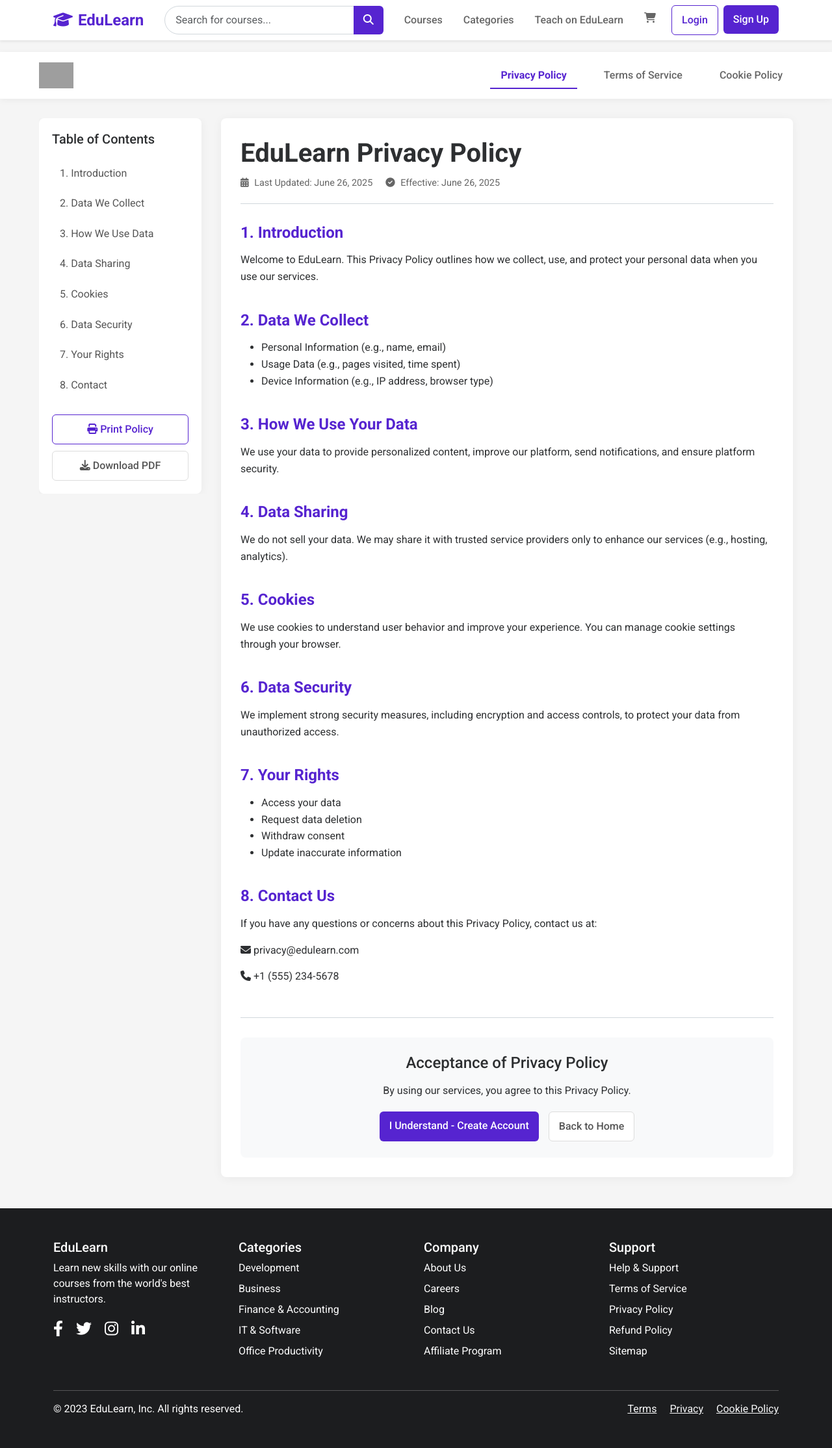
After one commit to SHAHSULTANS/Edulearn, a Django app: page /user/privacy/ in a window 1280 px wide. The commit adds this page. Shown: the whole page at 65% size. Run offline with Django 5.2, Linux system fonts and the light colour scheme; grey boxes are pictures that could not be loaded.

Commit message:
add privacy_policy views,urls and templates for     -during registrations

```diff
--- /dev/null
+++ b/users/templates/legal/privacy_policy.html
@@ -0,0 +1,560 @@
+{% extends 'base.html' %} {% load static %} {% block title %}
+<title>EduLearn - Privacy Policy</title>
+{% endblock %} {% block content %}
+<div class="legal-page">
+  <!-- Header with Navigation -->
+  <div class="legal-header">
+    <div class="container">
+      <a href="{% url 'home' %}" class="logo">
+        <img src="{% static 'edulear1n.svg' %}" alt="EduLearn Logo" />
+      </a>
+      <div class="legal-nav">
+        <a href="{% url 'privacy_policy' %}" class="nav-link active"
+          >Privacy Policy</a
+        >
+        <a href="{% url 'terms_of_service' %}" class="nav-link"
+          >Terms of Service</a
+        >
+        <a href="#" class="nav-link">Cookie Policy</a>
+      </div>
+    </div>
+  </div>
+
+  <!-- Main Content -->
+  <div class="legal-container">
+    <div class="legal-sidebar">
+      <div class="sidebar-content">
+        <h5>Table of Contents</h5>
+        <ul class="toc-list">
+          <li><a href="#introduction" class="toc-link">1. Introduction</a></li>
+          <li>
+            <a href="#data_collected" class="toc-link">2. Data We Collect</a>
+          </li>
+          <li><a href="#data_usage" class="toc-link">3. How We Use Data</a></li>
+          <li><a href="#data_sharing" class="toc-link">4. Data Sharing</a></li>
+          <li><a href="#cookies" class="toc-link">5. Cookies</a></li>
+          <li><a href="#security" class="toc-link">6. Data Security</a></li>
+          <li><a href="#rights" class="toc-link">7. Your Rights</a></li>
+          <li><a href="#contact" class="toc-link">8. Contact</a></li>
+        </ul>
+
+        <div class="sidebar-actions">
+          <button class="btn btn-outline-primary print-btn">
+            <i class="fas fa-print"></i> Print Policy
+          </button>
+          <button class="btn btn-outline-secondary download-btn">
+            <i class="fas fa-download"></i> Download PDF
+          </button>
+        </div>
+      </div>
+    </div>
+
+    <div class="legal-content">
+      <div class="content-header">
+        <h1>EduLearn Privacy Policy</h1>
+        <div class="meta-info">
+          <span class="last-updated">
+            <i class="fas fa-calendar-alt"></i> Last Updated: {% now "F j, Y" %}
+          </span>
+          <span class="effective-date">
+            <i class="fas fa-check-circle"></i> Effective: {% now "F j, Y" %}
+          </span>
+        </div>
+      </div>
+
+      <div class="content-body">
+        <section id="introduction" class="legal-section">
+          <h2>1. Introduction</h2>
+          <p>
+            Welcome to EduLearn. This Privacy Policy outlines how we collect,
+            use, and protect your personal data when you use our services.
+          </p>
+        </section>
+
+        <section id="data_collected" class="legal-section">
+          <h2>2. Data We Collect</h2>
+          <ul>
+            <li>Personal Information (e.g., name, email)</li>
+            <li>Usage Data (e.g., pages visited, time spent)</li>
+            <li>Device Information (e.g., IP address, browser type)</li>
+          </ul>
+        </section>
+
+        <section id="data_usage" class="legal-section">
+          <h2>3. How We Use Your Data</h2>
+          <p>
+            We use your data to provide personalized content, improve our
+            platform, send notifications, and ensure platform security.
+          </p>
+        </section>
+
+        <section id="data_sharing" class="legal-section">
+          <h2>4. Data Sharing</h2>
+          <p>
+            We do not sell your data. We may share it with trusted service
+            providers only to enhance our services (e.g., hosting, analytics).
+          </p>
+        </section>
+
+        <section id="cookies" class="legal-section">
+          <h2>5. Cookies</h2>
+          <p>
+            We use cookies to understand user behavior and improve your
+            experience. You can manage cookie settings through your browser.
+          </p>
+        </section>
+
+        <section id="security" class="legal-section">
+          <h2>6. Data Security</h2>
+          <p>
+            We implement strong security measures, including encryption and
+            access controls, to protect your data from unauthorized access.
+          </p>
+        </section>
+
+        <section id="rights" class="legal-section">
+          <h2>7. Your Rights</h2>
+          <ul>
+            <li>Access your data</li>
+            <li>Request data deletion</li>
+            <li>Withdraw consent</li>
+            <li>Update inaccurate information</li>
+          </ul>
+        </section>
+
+        <section id="contact" class="legal-section">
+          <h2>8. Contact Us</h2>
+          <p>
+            If you have any questions or concerns about this Privacy Policy,
+            contact us at:
+          </p>
+          <p><i class="fas fa-envelope"></i> privacy@edulearn.com</p>
+          <p><i class="fas fa-phone"></i> +1 (555) 234-5678</p>
+        </section>
+
+        <div class="acceptance-section">
+          <div class="acceptance-box">
+            <h4>Acceptance of Privacy Policy</h4>
+            <p>By using our services, you agree to this Privacy Policy.</p>
+            <div class="acceptance-actions">
+              <a href="{% url 'register' %}" class="btn btn-primary"
+                >I Understand - Create Account</a
+              >
+              <a href="{% url 'home' %}" class="btn btn-outline-secondary"
+                >Back to Home</a
+              >
+            </div>
+          </div>
+        </div>
+      </div>
+    </div>
+  </div>
+</div>
+{% endblock %} {% block extra_css %}
+<style>
+  :root {
+    --primary-color: #5624d0;
+    --secondary-color: #f5f5f5;
+    --accent-color: #a435f0;
+    --text-color: #2d2f31;
+    --light-gray: #f8f9fa;
+    --border-color: #e1e1e1;
+  }
+
+  .legal-page {
+    font-family: "Roboto", sans-serif;
+    color: var(--text-color);
+    line-height: 1.6;
+  }
+
+  .legal-header {
+    background: white;
+    box-shadow: 0 2px 10px rgba(0, 0, 0, 0.05);
+    padding: 15px 0;
+    position: sticky;
+    top: 0;
+    z-index: 100;
+  }
+
+  .legal-header .container {
+    display: flex;
+    justify-content: space-between;
+    align-items: center;
+    max-width: 1200px;
+    margin: 0 auto;
+    padding: 0 20px;
+  }
+
+  .logo img {
+    height: 40px;
+  }
+
+  .legal-nav {
+    display: flex;
+    gap: 25px;
+  }
+
+  .nav-link {
+    color: #666;
+    text-decoration: none;
+    font-weight: 500;
+    padding: 5px 0;
+    position: relative;
+  }
+
+  .nav-link.active {
+    color: var(--primary-color);
+    font-weight: 600;
+  }
+
+  .nav-link.active:after {
+    content: "";
+    position: absolute;
+    bottom: 0;
+    left: 0;
+    width: 100%;
+    height: 2px;
+    background: var(--primary-color);
+  }
+
+  .legal-container {
+    display: flex;
+    max-width: 1200px;
+    margin: 30px auto;
+    padding: 0 20px;
+  }
+
+  .legal-sidebar {
+    width: 280px;
+    padding-right: 30px;
+    position: sticky;
+    top: 80px;
+    align-self: flex-start;
+    max-height: calc(100vh - 100px);
+    overflow-y: auto;
+  }
+
+  .sidebar-content {
+    background: white;
+    border-radius: 8px;
+    padding: 20px;
+    box-shadow: 0 2px 15px rgba(0, 0, 0, 0.05);
+  }
+
+  .toc-list {
+    list-style: none;
+    padding: 0;
+    margin: 20px 0;
+  }
+
+  .toc-link {
+    display: block;
+    padding: 8px 12px;
+    color: #555;
+    text-decoration: none;
+    border-radius: 4px;
+    margin-bottom: 5px;
+    transition: all 0.2s;
+  }
+
+  .toc-link:hover,
+  .toc-link:focus {
+    background: var(--light-gray);
+    color: var(--primary-color);
+  }
+
+  .sidebar-actions {
+    display: flex;
+    flex-direction: column;
+    gap: 10px;
+    margin-top: 25px;
+  }
+
+  .btn {
+    padding: 10px 15px;
+    border-radius: 6px;
+    font-weight: 500;
+    cursor: pointer;
+    transition: all 0.2s;
+    text-align: center;
+  }
+
+  .btn-outline-primary {
+    border: 1px solid var(--primary-color);
+    color: var(--primary-color);
+    background: white;
+  }
+
+  .btn-outline-primary:hover {
+    background: var(--primary-color);
+    color: white;
+  }
+
+  .btn-outline-secondary {
+    border: 1px solid #ddd;
+    color: #555;
+    background: white;
+  }
+
+  .btn-outline-secondary:hover {
+    background: #f5f5f5;
+  }
+
+  .legal-content {
+    flex: 1;
+    background: white;
+    border-radius: 8px;
+    padding: 30px;
+    box-shadow: 0 2px 15px rgba(0, 0, 0, 0.05);
+  }
+
+  .content-header {
+    border-bottom: 1px solid var(--border-color);
+    padding-bottom: 20px;
+    margin-bottom: 30px;
+  }
+
+  .content-header h1 {
+    font-weight: 700;
+    color: var(--text-color);
+    margin-bottom: 10px;
+  }
+
+  .meta-info {
+    display: flex;
+    gap: 20px;
+    color: #666;
+    font-size: 0.9rem;
+  }
+
+  .meta-info i {
+    margin-right: 5px;
+  }
+
+  .legal-section {
+    margin-bottom: 40px;
+  }
+
+  .legal-section h2 {
+    color: var(--primary-color);
+    font-weight: 600;
+    margin-bottom: 15px;
+    font-size: 1.5rem;
+  }
+
+  .legal-section h3 {
+    font-weight: 600;
+    margin: 20px 0 10px;
+    font-size: 1.2rem;
+  }
+
+  .legal-section p {
+    margin-bottom: 15px;
+  }
+
+  .highlight-box {
+    background: #f8f9fa;
+    border-left: 4px solid var(--primary-color);
+    padding: 15px;
+    margin: 20px 0;
+    display: flex;
+    gap: 10px;
+    border-radius: 0 4px 4px 0;
+  }
+
+  .highlight-box.warning {
+    border-left-color: #ffc107;
+    background: #fff8e1;
+  }
+
+  .highlight-box.info {
+    border-left-color: #17a2b8;
+    background: #e3f2fd;
+  }
+
+  .highlight-box i {
+    font-size: 1.2rem;
+    margin-top: 2px;
+  }
+
+  .refund-policy {
+    background: #f5f5f5;
+    padding: 15px;
+    border-radius: 6px;
+    margin: 15px 0;
+  }
+
+  .refund-policy h4 {
+    margin-top: 0;
+    margin-bottom: 10px;
+  }
+
+  .refund-policy ul {
+    padding-left: 20px;
+    margin: 10px 0;
+  }
+
+  .contact-methods {
+    margin-top: 15px;
+  }
+
+  .contact-methods p {
+    display: flex;
+    align-items: center;
+    gap: 10px;
+    margin-bottom: 10px;
+  }
+
+  .acceptance-section {
+    margin-top: 50px;
+    padding-top: 30px;
+    border-top: 1px solid var(--border-color);
+  }
+
+  .acceptance-box {
+    background: #f8f9fa;
+    padding: 25px;
+    border-radius: 8px;
+    text-align: center;
+  }
+
+  .acceptance-box h4 {
+    margin-top: 0;
+    margin-bottom: 15px;
+  }
+
+  .acceptance-actions {
+    display: flex;
+    justify-content: center;
+    gap: 15px;
+    margin-top: 20px;
+  }
+
+  .btn-primary {
+    background: var(--primary-color);
+    color: white;
+    border: none;
+  }
+
+  .btn-primary:hover {
+    background: var(--accent-color);
+    transform: translateY(-2px);
+  }
+
+  /* Responsive Design */
+  @media (max-width: 992px) {
+    .legal-container {
+      flex-direction: column;
+    }
+
+    .legal-sidebar {
+      width: 100%;
+      position: static;
+      margin-bottom: 30px;
+      padding-right: 0;
+    }
+
+    .sidebar-actions {
+      flex-direction: row;
+    }
+  }
+
+  @media (max-width: 768px) {
+    .legal-nav {
+      gap: 15px;
+    }
+
+    .legal-content {
+      padding: 20px;
+    }
+
+    .acceptance-actions {
+      flex-direction: column;
+      gap: 10px;
+    }
+
+    .btn {
+      width: 100%;
+    }
+  }
+
+  @media (max-width: 576px) {
+    .legal-header .container {
+      flex-direction: column;
+      gap: 15px;
+    }
+
+    .legal-nav {
+      width: 100%;
+      justify-content: space-around;
+    }
+
+    .meta-info {
+      flex-direction: column;
+      gap: 5px;
+    }
+  }
+</style>
+{% endblock %} {% block extra_js %}
+<script>
+  document.addEventListener("DOMContentLoaded", function () {
+    // Smooth scrolling for table of contents links
+    document.querySelectorAll(".toc-link").forEach((link) => {
+      link.addEventListener("click", function (e) {
+        e.preventDefault();
+        const targetId = this.getAttribute("href");
+        const targetElement = document.querySelector(targetId);
+
+        if (targetElement) {
+          window.scrollTo({
+            top: targetElement.offsetTop - 100,
+            behavior: "smooth",
+          });
+
+          // Update URL without page reload
+          history.pushState(null, null, targetId);
+        }
+      });
+    });
+
+    // Print button functionality
+    document
+      .querySelector(".print-btn")
+      ?.addEventListener("click", function () {
+        window.print();
+      });
+
+    // Download as PDF button (would need a proper implementation)
+    document
+      .querySelector(".download-btn")
+      ?.addEventListener("click", function () {
+        alert("PDF download functionality would be implemented here");
+        // In a real implementation, this would generate/download a PDF
+      });
+
+    // Highlight current section in TOC while scrolling
+    const sections = document.querySelectorAll(".legal-section");
+    const tocLinks = document.querySelectorAll(".toc-link");
+
+    window.addEventListener("scroll", function () {
+      let current = "";
+
+      sections.forEach((section) => {
+        const sectionTop = section.offsetTop;
+        const sectionHeight = section.clientHeight;
+
+        if (pageYOffset >= sectionTop - 150) {
+          current = "#" + section.getAttribute("id");
+        }
+      });
+
+      tocLinks.forEach((link) => {
+        link.classList.remove("active");
+        if (link.getAttribute("href") === current) {
+          link.classList.add("active");
+        }
+      });
+    });
+  });
+</script>
+{% endblock %}
--- a/users/templates/users/register.html
+++ b/users/templates/users/register.html
@@ -95,7 +95,7 @@
         </button>
         <div class="terms-agreement">
           By signing up, you agree to our
-          <a href="{% url "terms_of_service" %}">Terms</a> and <a href="#">Privacy Policy</a>
+          <a href="{% url "terms_of_service" %}">Terms</a> and <a href="{% url "privacy_policy" %}">Privacy Policy</a>
         </div>
       </div>
     </form>
--- a/users/urls.py
+++ b/users/urls.py
@@ -11,6 +11,7 @@ urlpatterns = [
    path('logout/', views.custom_logout_view, name='logout'),
    path('register/', views.register, name='register'),
    path('terms/', views.terms_of_service, name='terms_of_service'),
+   path('privacy/', views.privacy_policy, name='privacy_policy'),
 
 ]
 
--- a/users/views.py
+++ b/users/views.py
@@ -72,3 +72,7 @@ def register(request):
 
 def terms_of_service(request):
     return render(request, 'legal/terms.html', {'title': 'Terms of Service'})
+
+
+def privacy_policy(request):
+    return render(request, 'legal/privacy_policy.html', {'title': 'Privacy Policy'})
```
